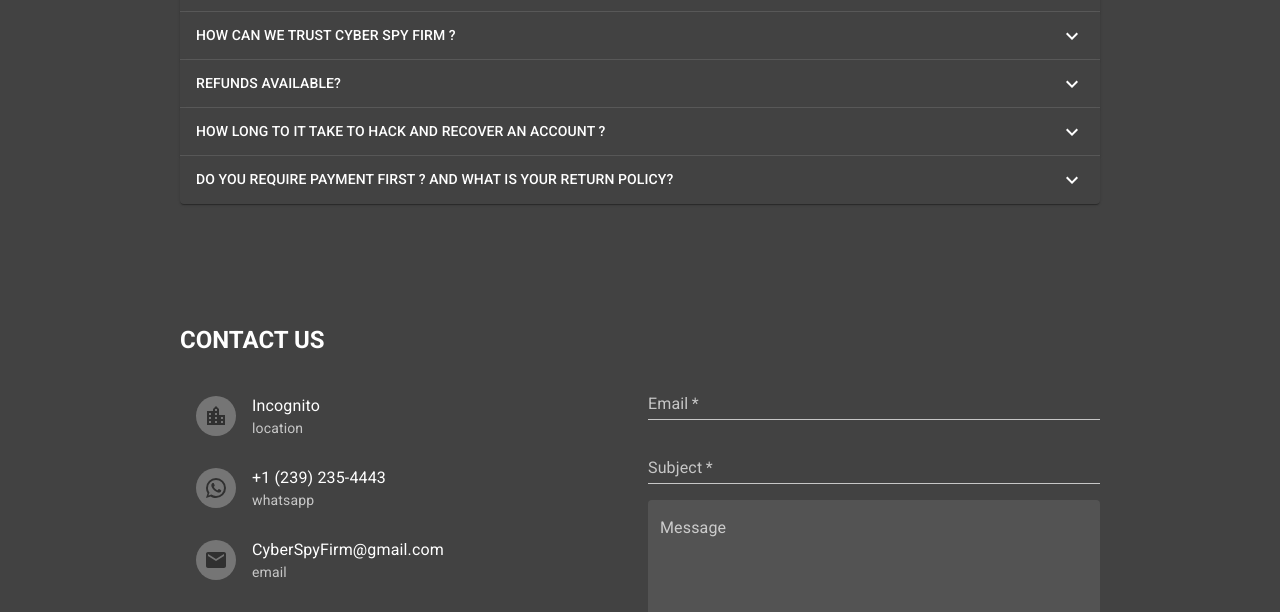
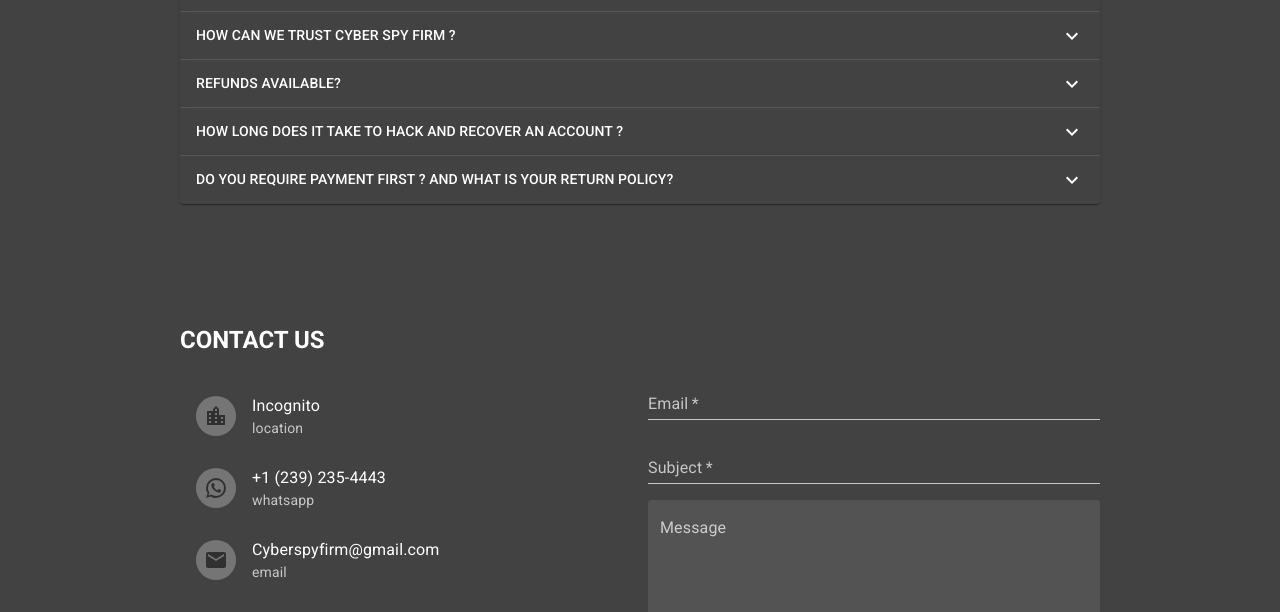
Before and after one commit to Yellow-May/cyberhacking-website-project, a React (Create React App) app: page / in a window 1280 px wide. Shown: the part 2380-2992 px from the top of the page. Built offline with nearby package versions, Linux system fonts and the light colour scheme.

Commit message:
Faq Data correction

```diff
--- a/src/data/data.tsx
+++ b/src/data/data.tsx
@@ -88,14 +88,14 @@ export const faqData = [
 			"Yes 100% refund on all platforms ONLY if the service isn’t completed.",
 	},
 	{
-		head: "HOW LONG TO IT TAKE TO HACK AND RECOVER AN ACCOUNT ?",
+		head: "HOW LONG DOES IT TAKE TO HACK AND RECOVER AN ACCOUNT ?",
 		body:
-			"After you place an order we need to 3-5 days to complete the job. Same timeframe for Yahoo,Gmail,Hotmail,Corporate email hacking(Legal Recovering),facebook,twitter,linkedin.",
+			"Depending on your request, it can take 6-7 days after you place your request or 3-5 days depending on your job. Same timeframe for Yahoo,Gmail,Hotmail,Corporate email hacking(Legal Recovering),facebook,twitter,linkedin.",
 	},
 	{
 		head: "DO YOU REQUIRE PAYMENT FIRST ? AND WHAT IS YOUR RETURN POLICY?",
 		body:
-			"Not always (For our regular clients and also coupon holders). Wehave a starting cost for tools purchase depending on your service. Advance payment is also a bridge to build the trust too. Your money is 100% safe here.",
+			"Not always (For our regular clients and also coupon holders). We have a starting cost for tools purchase depending on your service. Advance payment is also a bridge to build the trust too. Your money is 100% safe here.",
 	},
 ];
 
@@ -106,5 +106,5 @@ export const contactDetailsData = [
 		icon: <LocationCityOutlined />,
 	},
 	{ primary: "+1 (239) 235-4443", secondary: "whatsapp", icon: <WhatsApp /> },
-	{ primary: "CyberSpyFirm@gmail.com", secondary: "email", icon: <Email /> },
+	{ primary: "Cyberspyfirm@gmail.com", secondary: "email", icon: <Email /> },
 ];
```
